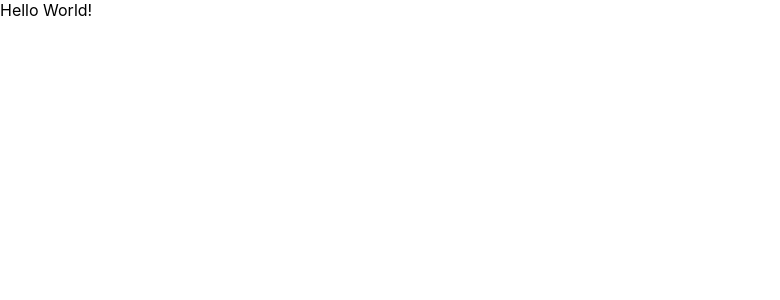
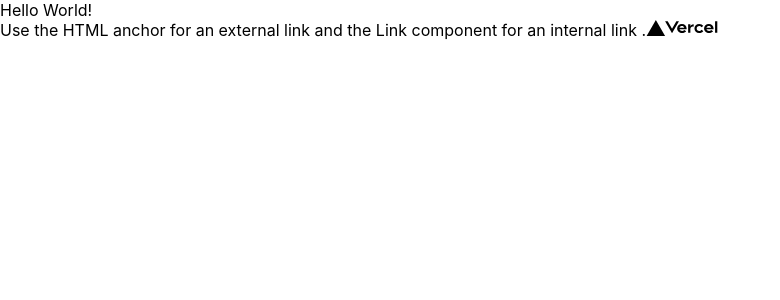
Before and after one commit to shitwolfymakes/the-complete-developer, a Next.js app in the folder sample-next/my-app/: page /hello in a window 1280 px wide. Shown: the top 300 px of the page, without its empty margins (0-780 px from the left). Built offline with nearby package versions, Linux system fonts and the light colour scheme.

Commit message:
using next components

```diff
--- a/sample-next/my-app/pages/hello.tsx
+++ b/sample-next/my-app/pages/hello.tsx
@@ -1,7 +1,30 @@
 import type { NextPage } from "next";
+import Head from "next/head";
+import Link from "next/link";
+import Image from "next/image";
 
-const Hello = () => {
-    return (<>Hello World!</>);
+const Hello: NextPage = () => {
+    return (
+        <div>
+            <Head>
+                <title>Hello World Page Title</title>
+                <meta property="og:title" content="Hello World" key="title" />
+            </Head>
+            <div>Hello World!</div>
+            <div>
+                Use the HTML anchor for an
+                <a href="https://nostarch.com"> external link </a>
+                and the Link component for an
+                <Link href="/components/weather"> internal link </Link>.
+                <Image
+                    src="/vercel.svg"
+                    alt="Vercel Logo"
+                    width={72}
+                    height={16}
+                />
+            </div>
+        </div>
+    );
 }
 
 export default Hello;
```
